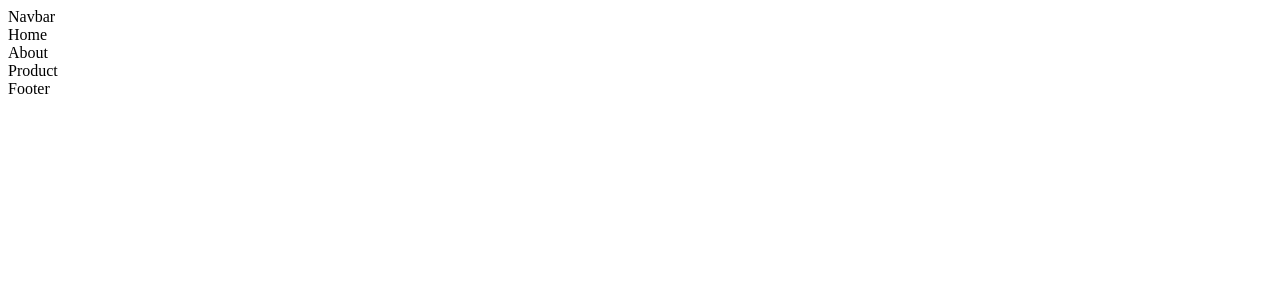
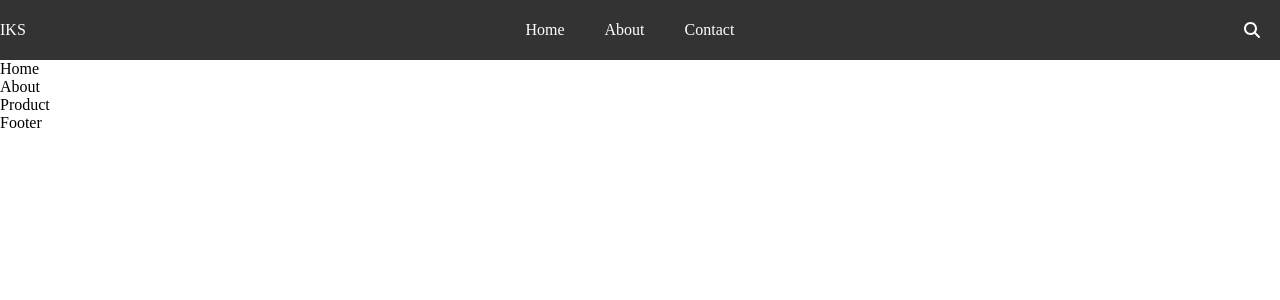
Before and after one commit to IN-Accurate/IKS-INT-Products, a React (Create React App) app in the folder iks-product-showcase/: page / in a window 1280 px wide. Shown: the top 300 px of the page. Built offline with nearby package versions, Linux system fonts and the light colour scheme.

Commit message:
Create a responsive navbar with logo-text,navbar-links and a searchbar

```diff
--- a/iks-product-showcase/package.json
+++ b/iks-product-showcase/package.json
@@ -3,12 +3,17 @@
   "version": "0.1.0",
   "private": true,
   "dependencies": {
+    "@fortawesome/free-solid-svg-icons": "^6.2.1",
+    "@fortawesome/react-fontawesome": "^0.2.0",
     "@testing-library/jest-dom": "^5.16.5",
     "@testing-library/react": "^13.4.0",
     "@testing-library/user-event": "^13.5.0",
     "react": "^18.2.0",
     "react-dom": "^18.2.0",
+    "react-hamburger-menu": "^1.2.1",
+    "react-router-dom": "^6.6.1",
     "react-scripts": "5.0.1",
+    "react-scroll": "^1.8.9",
     "web-vitals": "^2.1.4"
   },
   "scripts": {
--- /dev/null
+++ b/iks-product-showcase/src/App.css
@@ -0,0 +1,3 @@
+body{
+    margin:0;
+}
--- a/iks-product-showcase/src/App.js
+++ b/iks-product-showcase/src/App.js
@@ -1,3 +1,4 @@
+import './App.css'
 import Navbar from './components/Navbar/Navbar'
 import Home from './components/Home/Home'
 import About from './components/About/About'
--- a/iks-product-showcase/src/components/About/About.js
+++ b/iks-product-showcase/src/components/About/About.js
@@ -1,7 +1,7 @@
 
 function About() {
   return (
-    <div>About</div>
+    <div className="about-container">About</div>
   )
 }
 
--- a/iks-product-showcase/src/components/Footer/Footer.js
+++ b/iks-product-showcase/src/components/Footer/Footer.js
@@ -1,7 +1,7 @@
 
 function Footer() {
   return (
-    <div>Footer</div>
+    <div className="footer-container">Footer</div>
   )
 }
 
--- a/iks-product-showcase/src/components/Home/Home.js
+++ b/iks-product-showcase/src/components/Home/Home.js
@@ -1,7 +1,9 @@
 
 function Home() {
   return (
-    <div>Home</div>
+    <div className="home-container">
+      Home
+    </div>
   )
 }
 
--- a/iks-product-showcase/src/components/Navbar/Navbar.css
+++ b/iks-product-showcase/src/components/Navbar/Navbar.css
@@ -0,0 +1,138 @@
+.navbar-container{
+  display: flex;
+  justify-content: space-between;
+  align-items: center;
+  height: 60px;
+  background-color: #333;
+  color: #fff;
+  position: relative;
+}
+
+.navbar .logo {
+  font-size: 1.5em;
+  margin-left: 20px;
+}
+
+.navbar-links {
+  display: flex;
+}
+
+.navbar-links a {
+  color: #fff;
+  text-decoration: none;
+  margin: 0 20px;
+}
+
+.search-container {
+  margin-right: 200px;
+}
+
+.search-container form {
+  display: flex;
+}
+
+.search-container input[type="text"] {
+  border: none;
+  background-color: #444;
+  color: #fff;
+  padding: 10px;
+  font-size: 0.9em;
+  width: 200px;
+}
+
+.search-container button[type="submit"] {
+  border: none;
+  background-color: #444;
+  color: #fff;
+  padding: 10px;
+  font-size: 0.9em;
+  cursor: pointer;
+}
+
+.menu-container {
+  display: none;
+  position: absolute;
+  right: 20px;
+}
+
+.mobile-menu {
+  display: flex;
+  flex-direction: column;
+  background-color: #333;
+  position: absolute;
+  top: 60px;
+  left: 0;
+  right: 0;
+  z-index: 1;
+}
+
+.mobile-menu a {
+  color: #fff;
+  text-decoration: none;
+  margin: 20px;
+}
+
+@media (max-width: 600px) {
+  .navbar .logo {
+    margin: 20px;
+  }
+  .navbar-links {
+    display: none;
+  }
+
+  .menu-container {
+    display: flex;
+  }
+  .search-container {
+    display: none;
+  }
+
+  .mobile-menu > .search-container {
+    display: flex;
+  }
+}
+
+@media (min-width: 601px) and (max-width: 900px) {
+  .navbar-links {
+    display: none;
+  }
+  .menu-container {
+    display: flex;
+  }
+  .search-container {
+    display: none;
+  }
+
+  .mobile-menu > .search-container {
+    display: flex;
+  }
+}
+
+.mobile-menu > .search-container {
+  margin: 20px;
+}
+
+.search-container {
+  margin-right: 20px;
+}
+
+.search-container form {
+  display: flex;
+}
+
+.search-container input[type="text"] {
+  border: none;
+  background-color: #444;
+  color: #fff;
+  padding: 10px;
+  font-size: 0.9em;
+  width: 200px;
+}
+
+.search-icon {
+  display: flex;
+  height: 40px;
+  align-items: center;
+  margin-left: 10px;
+  cursor: pointer;
+}
--- a/iks-product-showcase/src/components/Navbar/Navbar.js
+++ b/iks-product-showcase/src/components/Navbar/Navbar.js
@@ -1,6 +1,92 @@
+import React from "react";
+import "./Navbar.css";
+import HamburgerMenu from "react-hamburger-menu";
+import { FontAwesomeIcon } from "@fortawesome/react-fontawesome";
+import { useState } from "react";
+import { faSearch } from "@fortawesome/free-solid-svg-icons";
 
-export default function Navbar() {
+const Navbar = () => {
+  const [isOpen, setIsOpen] = useState(false);
+  const [isSearchOpen, setIsSearchOpen] = useState(false);
+
   return (
-    <div>Navbar</div>
-  )
-}
+    <nav className="navbar-container">
+      <div className="logo">IKS</div>
+      <div className="navbar-links">
+        <a href="#">Home</a>
+        <a href="#">About</a>
+        <a href="#">Contact</a>
+      </div>
+      <div className="search-container">
+        {isSearchOpen ? (
+          <form>
+            <input
+              type="text"
+              placeholder="Search a product..."
+            />
+            <div
+              className="search-icon"
+              onClick={() => setIsSearchOpen(!isSearchOpen)}
+            >
+              <FontAwesomeIcon icon={faSearch} />
+            </div>
+          </form>
+        ) : (
+          <div
+            className="search-icon"
+            onClick={() => setIsSearchOpen(!isSearchOpen)}
+          >
+            <FontAwesomeIcon icon={faSearch} />
+          </div>
+        )}
+      </div>
+      <div className="menu-container">
+        <HamburgerMenu
+          isOpen={isOpen}
+          menuClicked={() => setIsOpen(!isOpen)}
+          width={32}
+          height={24}
+          strokeWidth={2}
+          rotate={0}
+          color="#fff"
+          borderRadius={0}
+          animationDuration={0.7}
+          type="sling"
+        />
+      </div>
+      {isOpen && (
+        <div className="mobile-menu">
+          <a href="#">Home</a>
+          <a href="#">About</a>
+          <a href="#">Contact</a>
+
+          <div className="search-container">
+            {isSearchOpen ? (
+              <form >
+                <input
+                  type="text"
+                  placeholder="Search a product..."
+                />
+                <div
+                  className="search-icon"
+                  onClick={() => setIsSearchOpen(!isSearchOpen)}
+                >
+                  <FontAwesomeIcon icon={faSearch} />
+                </div>
+              </form>
+            ) : (
+              <div
+                className="search-icon"
+                onClick={() => setIsSearchOpen(!isSearchOpen)}
+              >
+                <FontAwesomeIcon icon={faSearch} />
+              </div>
+            )}
+          </div>
+        </div>
+      )}
+    </nav>
+  );
+};
+
+export default Navbar;
--- a/iks-product-showcase/src/components/Product/Product.js
+++ b/iks-product-showcase/src/components/Product/Product.js
@@ -1,7 +1,7 @@
 
 function Product() {
   return (
-    <div>Product</div>
+    <div className="product-container">Product</div>
   )
 }
 
```
Also changed, not shown: 1 other file (tests, documents, lock files or other folders).
